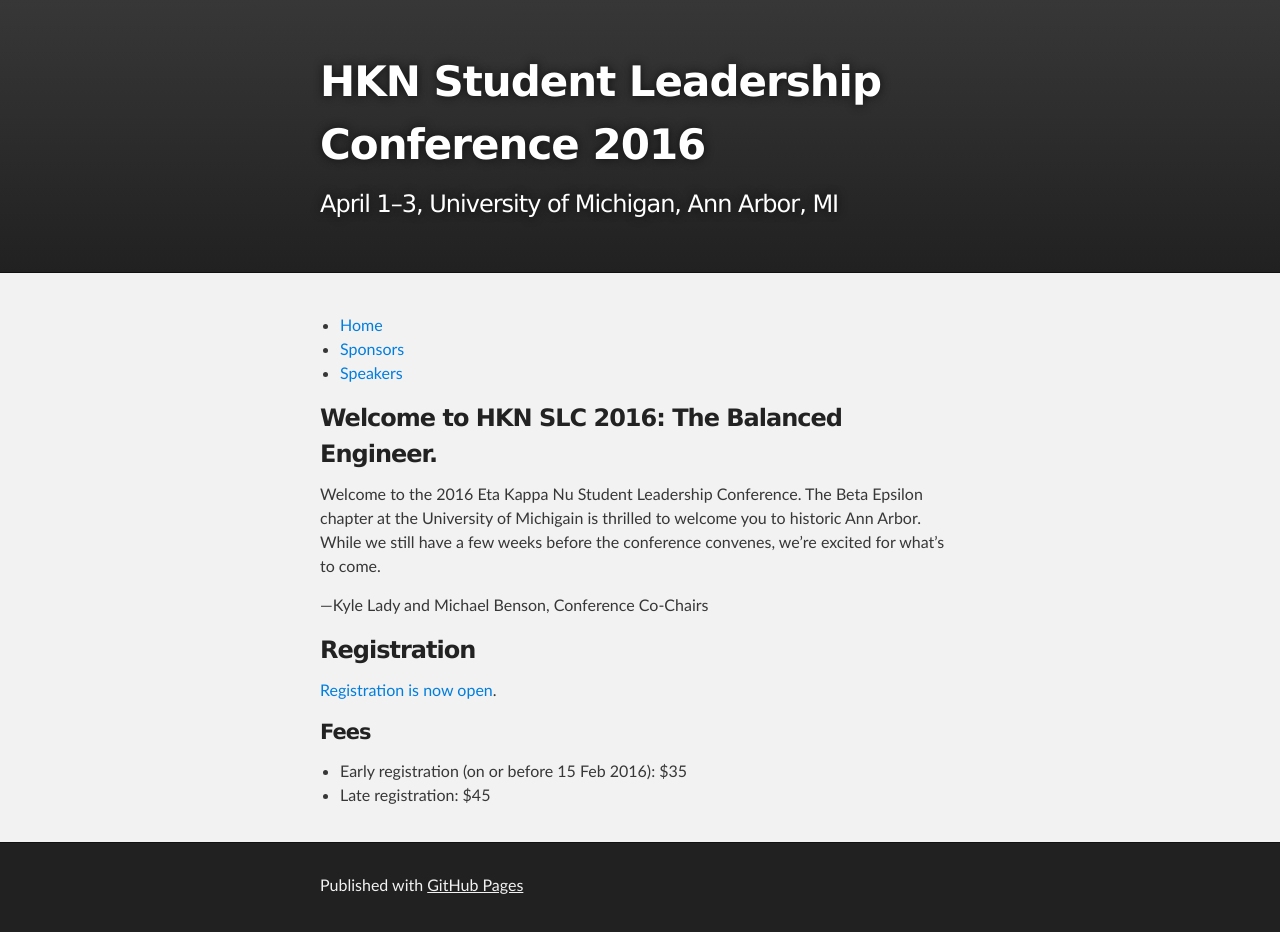
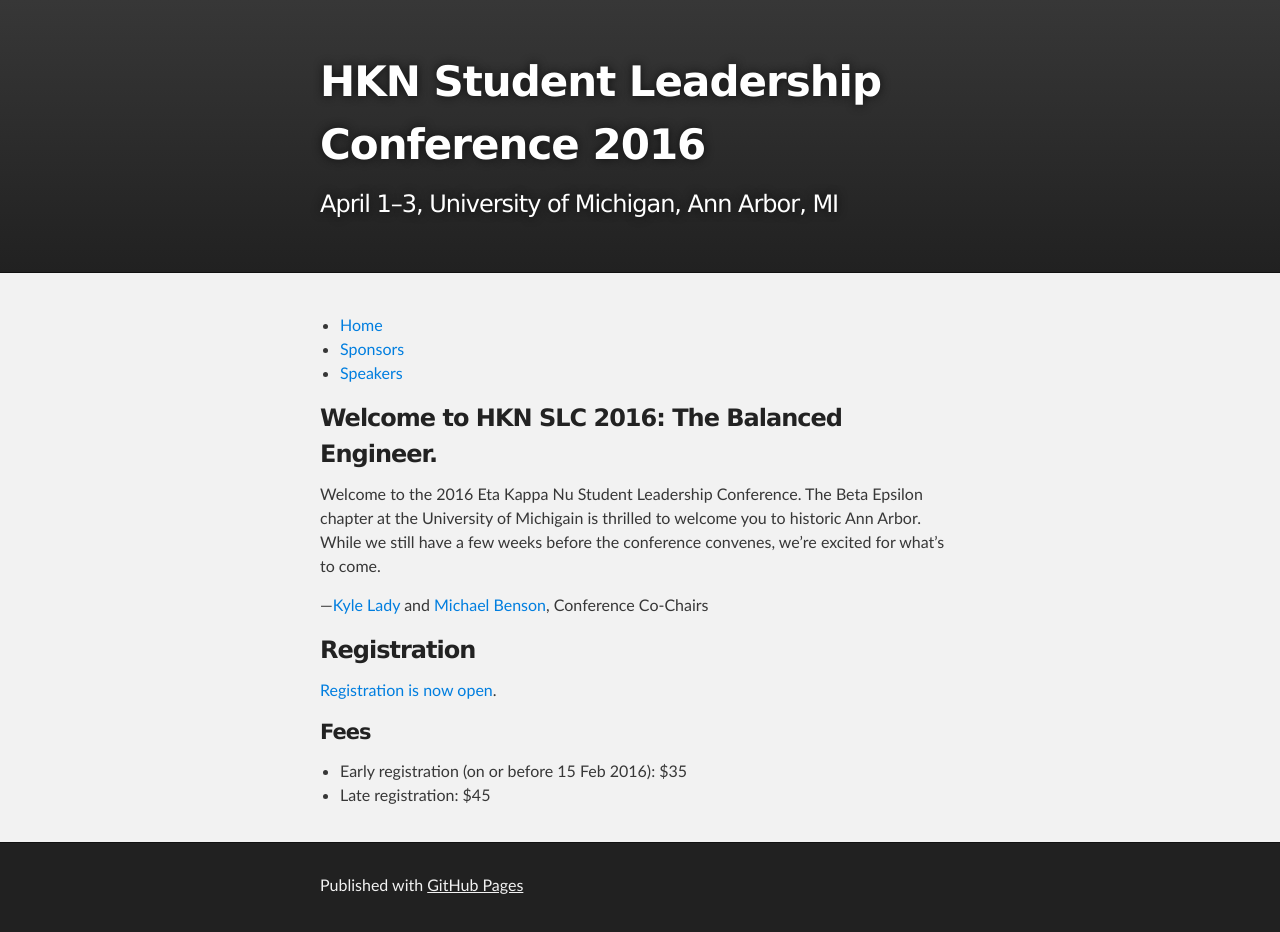
Before and after one commit to hkncon2016/hkncon2016.github.io, a Jekyll site: the page built from index.md, in a window 1280 px wide. Built offline with Jekyll 4.4.1, drawn with Linux system fonts in a browser that asks for light colours; part of the change alters nothing that is shown.

```diff
--- a/index.md
+++ b/index.md
@@ -8,7 +8,7 @@ Welcome to the 2016 Eta Kappa Nu Student Leadership Conference. The Beta Epsilon
 is thrilled to welcome you to historic Ann Arbor. While we still have a few weeks before the conference convenes,
 we're excited for what's to come.
 
-—Kyle Lady and Michael Benson, Conference Co-Chairs
+—[Kyle Lady](corporate@hkn2016.com) and [Michael Benson](corporate@hkn2016.com), Conference Co-Chairs
 
 
 ### Registration
```
